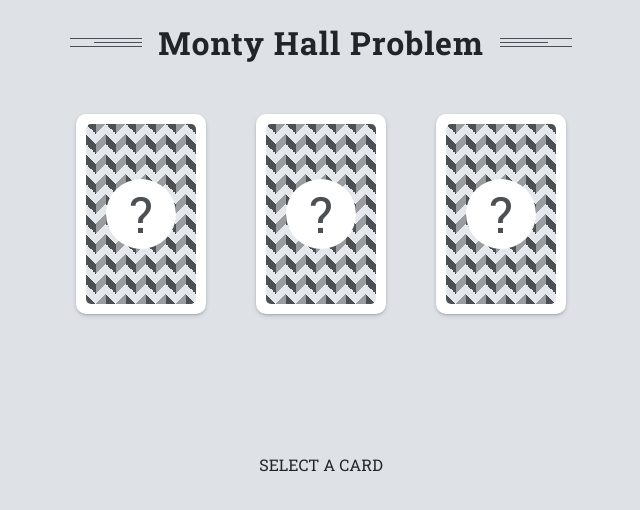
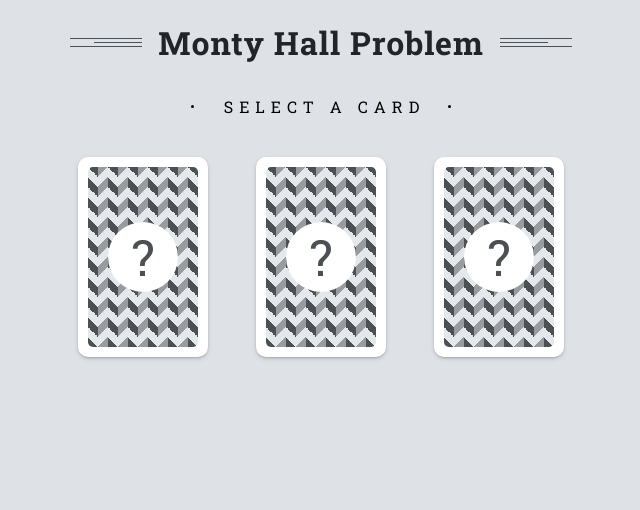
Before and after one commit to juan-antonio-ledesma/monty-hall-problem, a Next.js app: page / in a window 1280 px wide. Shown: the top 510 px of the page, without its empty margins (319-959 px from the left). Built offline with nearby package versions, Linux system fonts and the light colour scheme.

Commit message:
Add subtitle component

```diff
--- a/src/assets/stylesheets/styles.scss
+++ b/src/assets/stylesheets/styles.scss
@@ -3,7 +3,7 @@
 
 // Components
 @import '../../components/main-title/main-title';
+@import '../../components/subtitle/subtitle.scss';
 @import '../../components/cards/cards';
 @import '../../components/cards/card';
 @import '../../components/decision/decision';
-@import '../../components/info-game/info-game.scss';
--- a/src/components/cards/cards.scss
+++ b/src/components/cards/cards.scss
@@ -3,8 +3,8 @@
   display: flex;
   justify-content: center;
   align-items: center;
-  gap: 50px;
-  margin-top: 50px;
+  gap: 48px;
+  margin-top: 40px;
 
   &.is-gameStarted {
     .card {
--- a/src/components/decision/decision.scss
+++ b/src/components/decision/decision.scss
@@ -2,8 +2,8 @@
   width: 100%;
   display: flex;
   justify-content: center;
-  gap: 50px;
-  margin-top: 50px;
+  gap: 48px;
+  margin-top: 48px;
   opacity: 0;
   pointer-events: none;
   transition: $fast-transition;
--- a/src/components/info-game/InfoGame.jsx
+++ /dev/null
@@ -1,11 +0,0 @@
-import PropTypes from 'prop-types'
-
-const InfoGame = ({ text }) => {
-  return <p className="infoGame">{text}</p>
-}
-
-InfoGame.propTypes = {
-  text: PropTypes.string,
-}
-
-export default InfoGame
--- a/src/components/info-game/info-game.scss
+++ /dev/null
@@ -1,4 +0,0 @@
-.infoGame {
-  margin-top: 50px;
-  text-align: center;
-}
--- /dev/null
+++ b/src/components/subtitle/Subtitle.jsx
@@ -0,0 +1,21 @@
+import PropTypes from 'prop-types'
+import cx from 'classnames'
+
+const Subtitle = ({ text, isGameStarted }) => {
+  const classes = cx('subtitle', {
+    'is-gameStarted': isGameStarted,
+  })
+
+  return (
+    <p className={classes}>
+      <span className="subtitle-text">{text}</span>
+    </p>
+  )
+}
+
+Subtitle.propTypes = {
+  text: PropTypes.string,
+  isGameStarted: PropTypes.bool,
+}
+
+export default Subtitle
--- /dev/null
+++ b/src/components/subtitle/subtitle.scss
@@ -0,0 +1,55 @@
+.subtitle {
+  display: flex;
+  align-items: center;
+  justify-content: center;
+  margin-top: 32px;
+
+  &.is-gameStarted {
+    &::before,
+    &::after {
+      animation-play-state: paused;
+    }
+  }
+
+  &-text {
+    text-align: center;
+    letter-spacing: 6px;
+    color: $black;
+  }
+
+  &::before,
+  &::after {
+    content: '';
+    width: 3px;
+    height: 3px;
+    border-radius: 50%;
+    background-color: $black;
+    animation-play-state: running;
+  }
+
+  &::before {
+    animation: bullet-left 1.5s infinite alternate ease-out;
+  }
+
+  &::after {
+    animation: bullet-right 1.5s infinite alternate ease-out;
+  }
+
+  @keyframes bullet-left {
+    0% {
+      margin-right: 20px;
+    }
+    100% {
+      margin-right: 40px;
+    }
+  }
+
+  @keyframes bullet-right {
+    0% {
+      margin-left: 13px;
+    }
+    100% {
+      margin-left: 33px;
+    }
+  }
+}
--- a/src/pages/index.js
+++ b/src/pages/index.js
@@ -3,10 +3,10 @@ import Head from 'next/head'
 import { useState } from 'react'
 
 import MainTitle from '../components/main-title/MainTitle'
+import Subtitle from '../components/subtitle/Subtitle'
 import Cards from '../components/cards/Cards'
 import Card from '../components/cards/Card'
 import Decision from '../components/decision/Decision'
-import InfoGame from '../components/info-game/InfoGame'
 import Stats from '../components/stats/Stats'
 
 export default function Home() {
@@ -148,7 +148,11 @@ export default function Home() {
       <Head>
         <title>Monty Hall Problem</title>
       </Head>
+
       <MainTitle text="Monty Hall Problem" />
+
+      <Subtitle text={'SELECT A CARD'} isGameStarted={gameStarted} />
+
       <Cards isGameStarted={gameStarted} isResultShown={result.isResultShown}>
         {cards.map((card, index) => {
           return (
@@ -163,17 +167,15 @@ export default function Home() {
         })}
       </Cards>
 
+      {/* <Subtitle
+        text={result.isResultShown ? result.resultValue : 'SELECT A CARD'}
+      /> */}
+
       <Decision
         keepCard={handleKeepCard}
         changeCard={handleChangeCard}
         isVisible={gameStarted && !result.isResultShown}
       />
-
-      {result.isResultShown ? (
-        <InfoGame text={result.resultValue} />
-      ) : (
-        <InfoGame text="SELECT A CARD" />
-      )}
     </>
   )
 }
```
